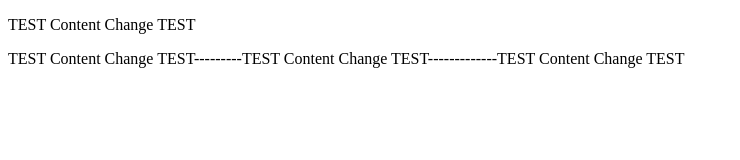
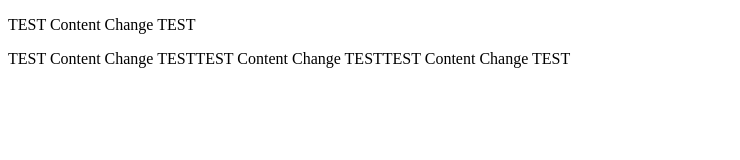
Before and after one commit to mobilizita/mobilizitia.github.io, a plain HTML site: page docs/index.html in a window 1280 px wide. Shown: the whole page, without its empty margins (0-740 px from the left). Drawn offline with Linux system fonts and the light colour scheme.

Commit message:
Update index.html

```diff
--- a/docs/index.html
+++ b/docs/index.html
@@ -5,6 +5,6 @@
 </head>
 <body>
     <p>TEST Content Change TEST</p>
-    <p>TEST Content Change TEST---------TEST Content Change TEST-------------TEST Content Change TEST</p>
+    <p>TEST Content Change TESTTEST Content Change TESTTEST Content Change TEST</p>
 </body>
 </html>
```
